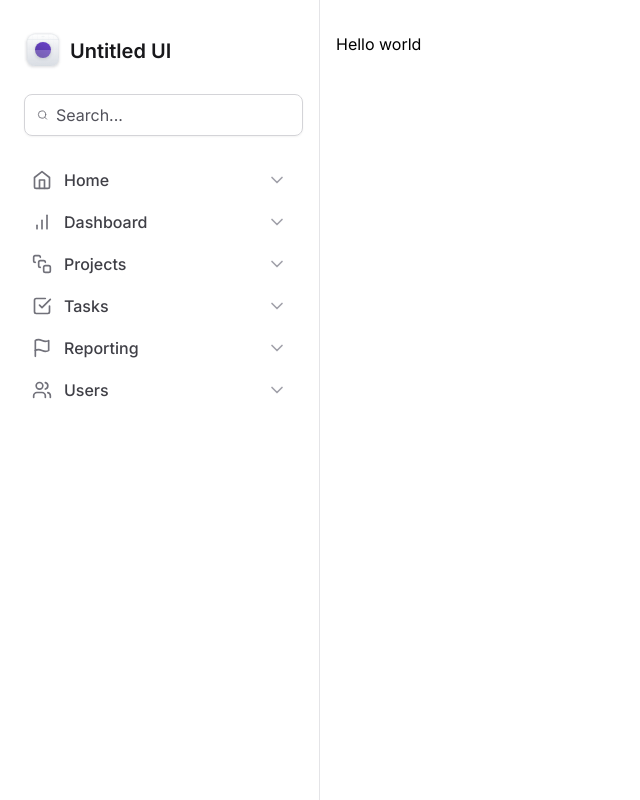
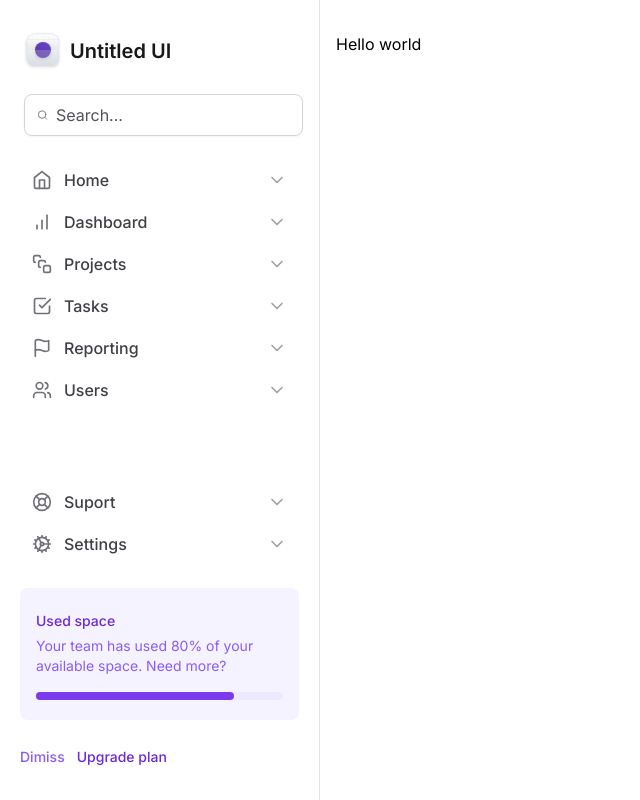
Before and after one commit to DeividFrancis/masterizando-tailwind, a Next.js app: page / in a window 1280 px wide. Shown: the whole page, without its empty margins (0-640 px from the left). Built offline with nearby package versions, Linux system fonts and the light colour scheme.

Commit message:
feat(sidebar): Widget de Espaço Usado

```diff
--- a/src/components/Sidebar/MainNavigation/index.tsx
+++ /dev/null
@@ -1,22 +0,0 @@
-import {
-  BarChart,
-  CheckSquare,
-  Flag,
-  Home,
-  SquareStack,
-  Users,
-} from 'lucide-react'
-import { NavItem } from './NavItem'
-
-export function MainNavigation() {
-  return (
-    <nav className="space-y-0.5">
-      <NavItem title="Home" icon={Home} />
-      <NavItem title="Dashboard" icon={BarChart} />
-      <NavItem title="Projects" icon={SquareStack} />
-      <NavItem title="Tasks" icon={CheckSquare} />
-      <NavItem title="Reporting" icon={Flag} />
-      <NavItem title="Users" icon={Users} />
-    </nav>
-  )
-}
--- /dev/null
+++ b/src/components/Sidebar/UsedSpaceWidget.tsx
@@ -0,0 +1,35 @@
+export function UsedSpaceWidget() {
+  return (
+    <>
+      <div className="flex flex-col gap-4 rounded-lg bg-violet-50 px-4 py-5">
+        <div className="space-y-1">
+          <span className="text-sm/5 font-medium text-violet-700">
+            Used space
+          </span>
+          <p className="text-sm/5 text-violet-500">
+            Your team has used 80% of your available space. Need more?
+          </p>
+        </div>
+
+        <div className="h-2 rounded-full bg-violet-100">
+          <div className="h-2 w-4/5 rounded-full bg-violet-600" />
+        </div>
+      </div>
+
+      <div className="space-x-3">
+        <button
+          type="button"
+          className="text-sm font-medium text-violet-500 hover:text-violet-700"
+        >
+          Dimiss
+        </button>
+        <button
+          type="button"
+          className="text-sm font-medium text-violet-700 hover:text-violet-900"
+        >
+          Upgrade plan
+        </button>
+      </div>
+    </>
+  )
+}
--- a/src/components/Sidebar/index.tsx
+++ b/src/components/Sidebar/index.tsx
@@ -1,10 +1,21 @@
 import { Logo } from './Logo'
-import { Search } from 'lucide-react'
-import { MainNavigation } from './MainNavigation'
+import {
+  BarChart,
+  CheckSquare,
+  Cog,
+  Flag,
+  Home,
+  LifeBuoy,
+  Search,
+  SquareStack,
+  Users,
+} from 'lucide-react'
+import { NavItem } from './NavItem'
+import { UsedSpaceWidget } from './UsedSpaceWidget'
 
 export function Sidebar() {
   return (
-    <aside className="space-y-6 border-r border-zinc-200 px-5 py-8">
+    <aside className="flex flex-col gap-6 border-r border-zinc-200 px-5 py-8">
       <Logo />
       <div className="mx-1 flex w-full items-center gap-2 rounded-lg border border-zinc-300 px-3 py-2 shadow-sm">
         <Search className="h-5 w-5 text-zinc-500" />
@@ -13,7 +24,23 @@
           placeholder="Search..."
         />
       </div>
-      <MainNavigation />
+      <nav className="space-y-0.5">
+        <NavItem title="Home" icon={Home} />
+        <NavItem title="Dashboard" icon={BarChart} />
+        <NavItem title="Projects" icon={SquareStack} />
+        <NavItem title="Tasks" icon={CheckSquare} />
+        <NavItem title="Reporting" icon={Flag} />
+        <NavItem title="Users" icon={Users} />
+      </nav>
+
+      <div className="mt-auto flex flex-col gap-6">
+        <nav className="space-y-0.5">
+          <NavItem title="Suport" icon={LifeBuoy} />
+          <NavItem title="Settings" icon={Cog} />
+        </nav>
+
+        <UsedSpaceWidget />
+      </div>
     </aside>
   )
 }
```
Also changed, not shown: src/components/Sidebar/NavItem.tsx (renamed from src/components/Sidebar/MainNavigation/NavItem.tsx).
